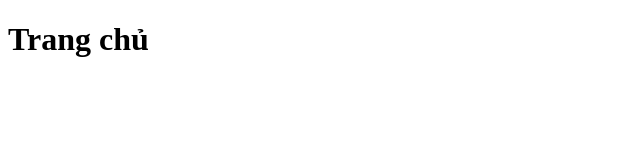
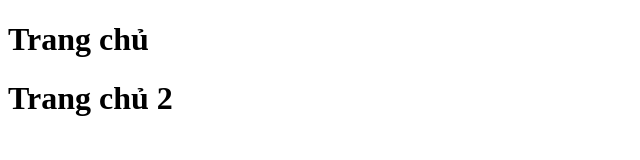
Before and after one commit to fsdbhasmndsa/TestGit, a plain HTML site: page index.html in a window 1280 px wide. Shown: the whole page, without its empty margins (0-640 px from the left). Drawn offline with Linux system fonts and the light colour scheme.

Commit message:
third commit

```diff
--- a/index.html
+++ b/index.html
@@ -7,5 +7,6 @@
 </head>
 <body>
     <h1>Trang chủ</h1>
+    <h1>Trang chủ 2</h1>
 </body>
 </html>
```
